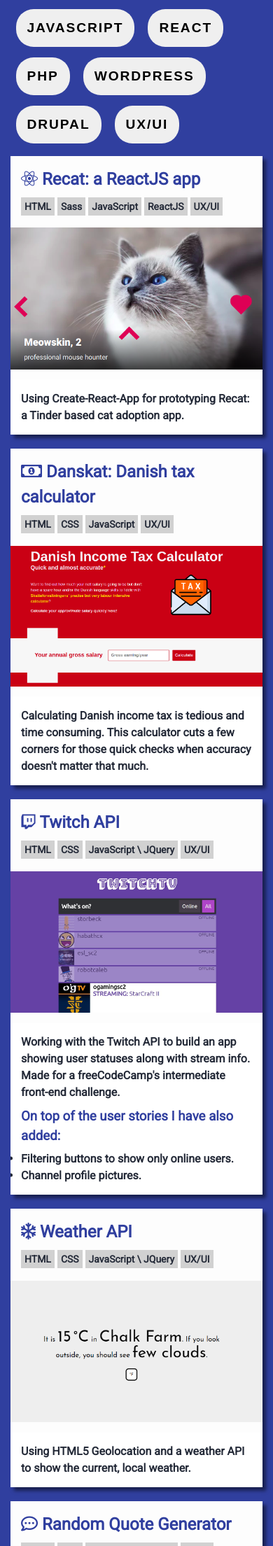
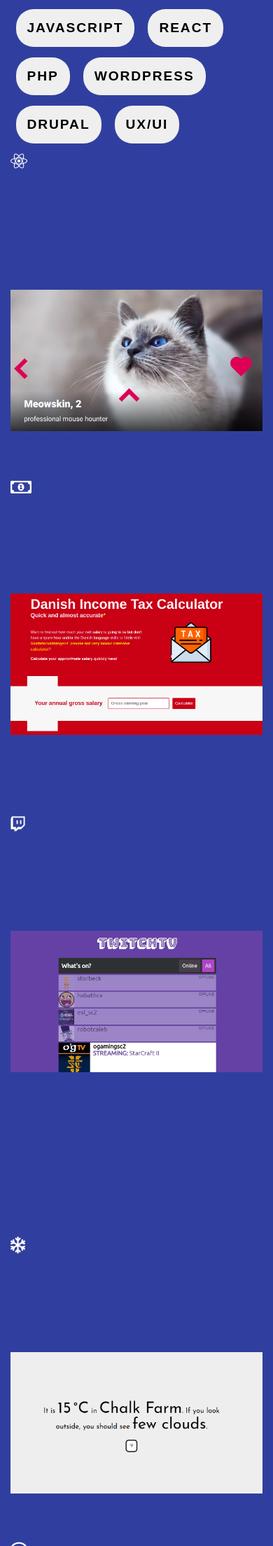
Before and after one commit to krisztin/krisztin.github.io, a Jekyll site: the page built from index.md, in a window 390 px wide. Shown: the part 854-3063 px from the top of the page at 70% size. Built offline with Jekyll 4.4.1, drawn with Linux system fonts in a browser that asks for light colours; nearby versions of some CDN libraries.

Commit message:
rm old project card styling

```diff
--- a/_sass/minima/_home.scss
+++ b/_sass/minima/_home.scss
@@ -17,137 +17,7 @@
   max-width: 100%;
 }
 
-.project-card {
-  margin: $spacing-unit/3 $spacing-unit/6;
-  background: $colour-white;
-  display: none;
-  overflow: hidden;
-  -webkit-box-shadow: 5px 5px 5px 0px rgba(0, 0, 0, 0.5);
-  box-shadow: 5px 5px 5px 0px rgba(0, 0, 0, 0.5);
-  -ms-flex-preferred-size: 300px;
-  min-width: 300px;
-  -webkit-box-flex: 1;
-  -ms-flex: 1;
-  flex: 1;
-  color: $text-color;
 
-  h1,
-  h2,
-  h3 {
-    color: $colour-primary;
-  }
-
-  i {
-    color: $colour-primary;
-  }
-
-  // Euromillions dice is broken unless it's bold
-  .fa-dice {
-    font-weight: bold;
-  }
-
-  &:hover {
-    -webkit-transform: scale(1.01);
-    transform: scale(1.01);
-
-    .project-description {
-      /*account for padding*/
-      -webkit-transform: translatey($spacing-unit/4);
-      transform: translatey($spacing-unit/4);
-      opacity: 1;
-    }
-
-    img {
-      opacity: 1;
-    }
-  }
-
-  a {
-    color: $text-color;
-    text-decoration: none;
-  }
-
-  img {
-    width: 100%;
-    opacity: 0.7;
-  }
-}
-
-.website-card,
-.pad {
-  padding: $spacing-unit/2;
-}
-
-.picturebg {
-  position: relative;
-  -webkit-transition: -webkit-transform .3s;
-  transition: -webkit-transform .3s;
-  transition: transform .3s;
-  transition: transform .3s, -webkit-transform .3s;
-}
-
-.project-description {
-  position: absolute;
-  bottom: 0;
-  left: 0;
-  right: 0;
-  -webkit-transform: translatey(50%);
-  transform: translatey(50%);
-  opacity: 0;
-  -webkit-transition: -webkit-transform 1s;
-  transition: -webkit-transform 1s;
-  transition: transform 1s;
-  transition: transform 1s, -webkit-transform 1s;
-  background: #fff;
-}
-
-@media screen and (max-width: 700px) {
-  .project-description {
-    position: static;
-    -webkit-transform: translatey($spacing-unit/4);
-    transform: translatey($spacing-unit/4);
-    opacity: 1;
-  }
-
-  .project-card {
-    -ms-flex-preferred-size: 100%;
-    min-width: 100%;
-
-    img {
-      opacity: 1;
-    }
-  }
-}
-
-.show {
-  display: inline;
-}
-
-.tag {
-  padding: 5px;
-  font-size: $small-font-size;
-  line-height: $base-line-height * 1.4;
-  font-weight: bold;
-  white-space: nowrap;
-  background-color: $colour-grey-2;
-  color: $text-color;
-  display: inline;
-}
-
-.tech {
-  -webkit-box-flex: 1;
-  -ms-flex: 1;
-  flex: 1;
-
-  p {
-    font-size: $base-font-size * 1.1;
-  }
-
-  i {
-    font-size: $base-font-size * 1.3;
-    color: $colour-pop;
-  }
-}
 
 /*
  * Mini Browser
```
